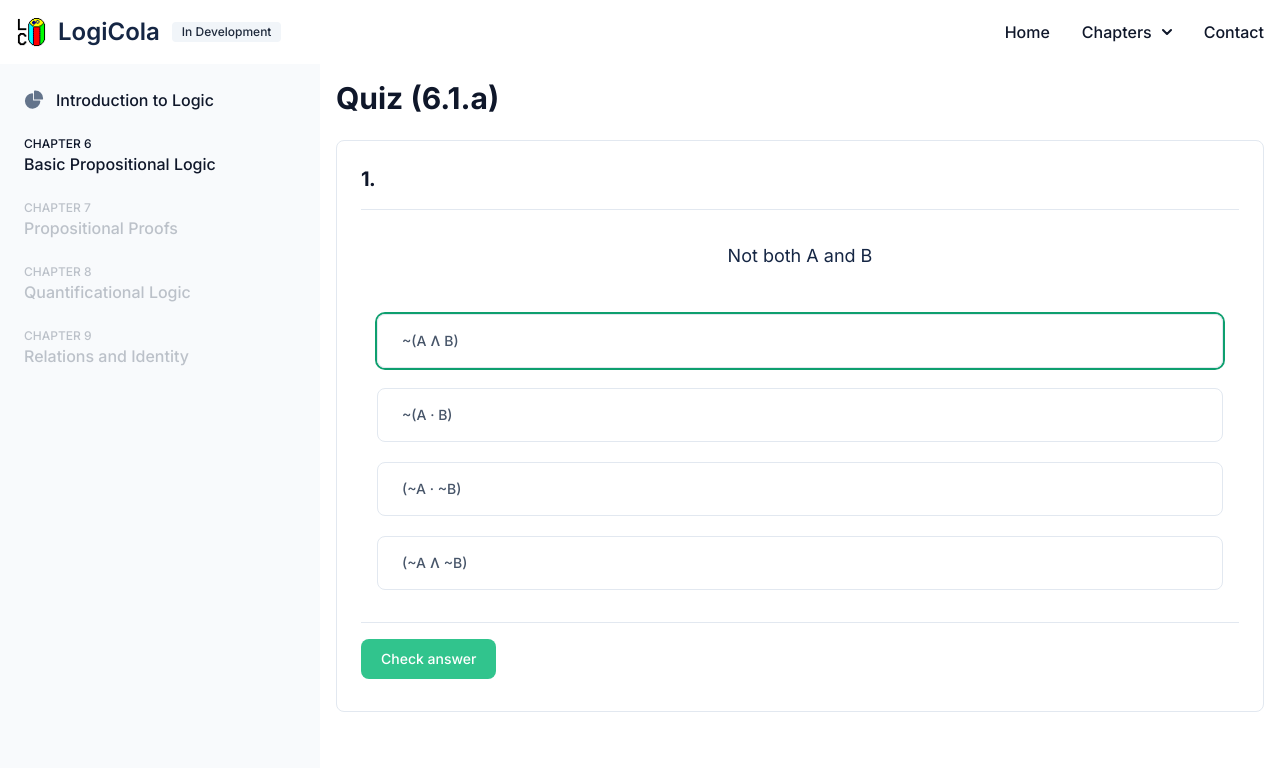
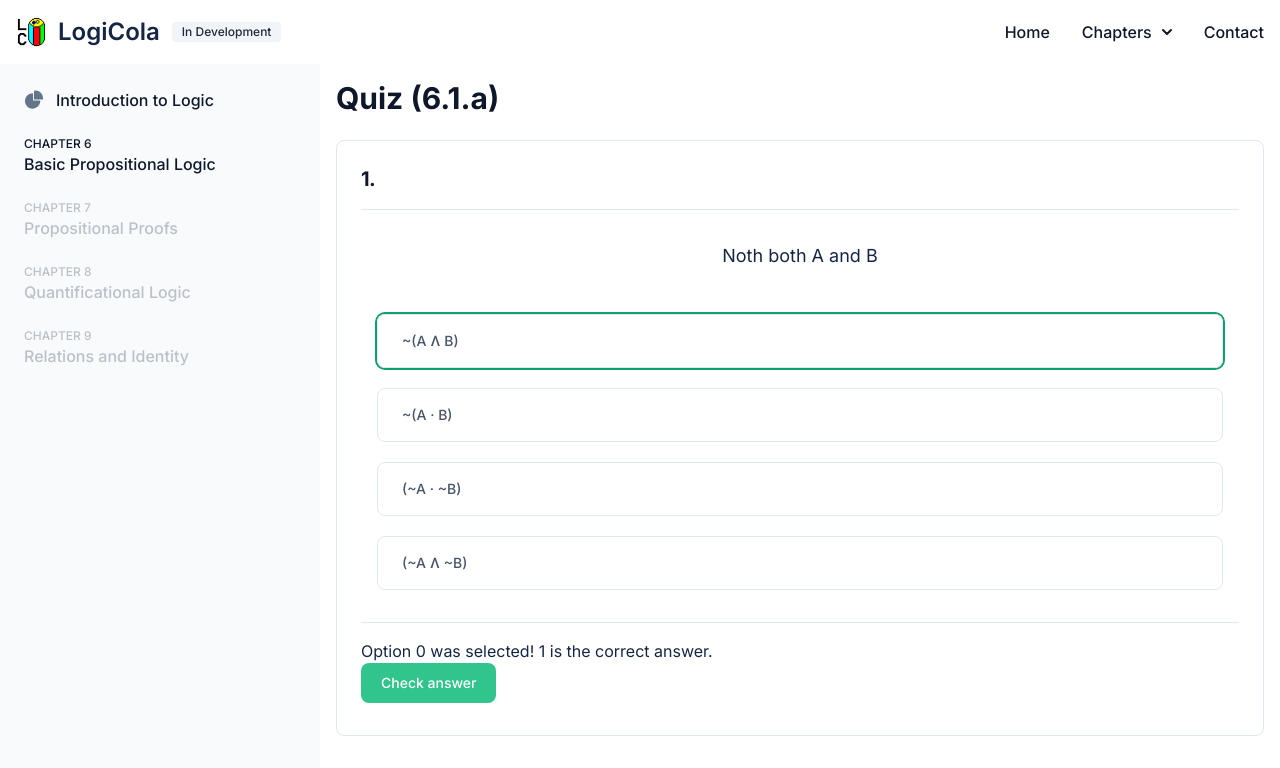
Before and after one commit to malikpiara/moonwith.com, a Next.js app: page /logicola/logic/basic-propositional-logic/easier-translations in a window 1280 px wide. Both pictures are taken after a click on the button "~(A Ʌ B)". Shown: the top 768 px of the page. Built offline with nearby package versions, Linux system fonts and the light colour scheme.

Commit message:
Moved questions to its own file. Checking the answer selected by the user and displaying the right answer.

```diff
--- /dev/null
+++ b/app/(logicola)/content.tsx
@@ -0,0 +1,26 @@
+const questions = [
+  {
+    id: '6.1a.1',
+    prompt: 'Noth both A and B',
+    options: [
+      { id: 0, label: '~(A Ʌ B)' },
+      { id: 1, label: '~(A · B)' },
+      { id: 2, label: '(~A · ~B)' },
+      { id: 3, label: '(~A Ʌ ~B)' },
+    ],
+    correctId: 1,
+  },
+  {
+    id: '6.1a.2',
+    prompt: 'Both A and either B or C',
+    options: [
+      { id: 0, label: '(A · (B V C))' },
+      { id: 1, label: '(A · (B V C))' },
+      { id: 2, label: '(A · (B V C))' },
+      { id: 3, label: '(A · (B V C))' },
+    ],
+    correctId: 2,
+  },
+];
+
+export { questions };
--- a/components/logicola/exercise.tsx
+++ b/components/logicola/exercise.tsx
@@ -1,22 +1,13 @@
 'use client';
 import React, { useState } from 'react';
 import Option from './Option';
-
-const questions = [
-  {
-    options: [
-      { id: 0, label: '~(A Ʌ B)' },
-      { id: 1, label: '~(A · B)' },
-      { id: 2, label: '(~A · ~B)' },
-      { id: 3, label: '(~A Ʌ ~B)' },
-    ],
-    correctId: 1,
-  },
-];
+import { questions } from '@/app/(logicola)/content';
 
 const Exercise = () => {
-  const [question, setQuestion] = React.useState(questions[0]);
+  const [questionIdx, setQuestionIdx] = React.useState(0);
   const [selectedOptionId, setSelectedOptionId] = useState<number | null>(null);
+
+  const question = questions[questionIdx];
 
   return (
     <div className='max-w-7xl p-6 bg-white border border-slate-200 rounded-lg mb-6'>
@@ -27,17 +18,29 @@ const Exercise = () => {
       <div className='mx-auto w-full max-w-screen-xl p-4'>
         <div className='md:flex flex-col md:justify-between gap-5'>
           <div className='flex flex-col sm:gap-72 self-center mb-6 text-lg'>
-            <div>Not both A and B</div>
+            <div>{question.prompt}</div>
           </div>
 
           {question.options.map((option) => {
             return (
-              <Option key={option.id} label={option.label} onClick={() => {}} />
+              <Option
+                key={option.id}
+                label={option.label}
+                onClick={() => {
+                  setSelectedOptionId(option.id);
+                }}
+              />
             );
           })}
         </div>
       </div>
       <hr className='h-px my-4 bg-slate-200 border-0'></hr>
+      {selectedOptionId != null && (
+        <h1>
+          Option {selectedOptionId} was selected! {question.correctId} is the
+          correct answer.
+        </h1>
+      )}
       <button
         type='button'
         className='text-white bg-green-400 hover:bg-green-500 focus:ring-4 focus:ring-green-300 font-medium rounded-lg text-sm px-5 py-2.5 me-2 mb-2'
```
